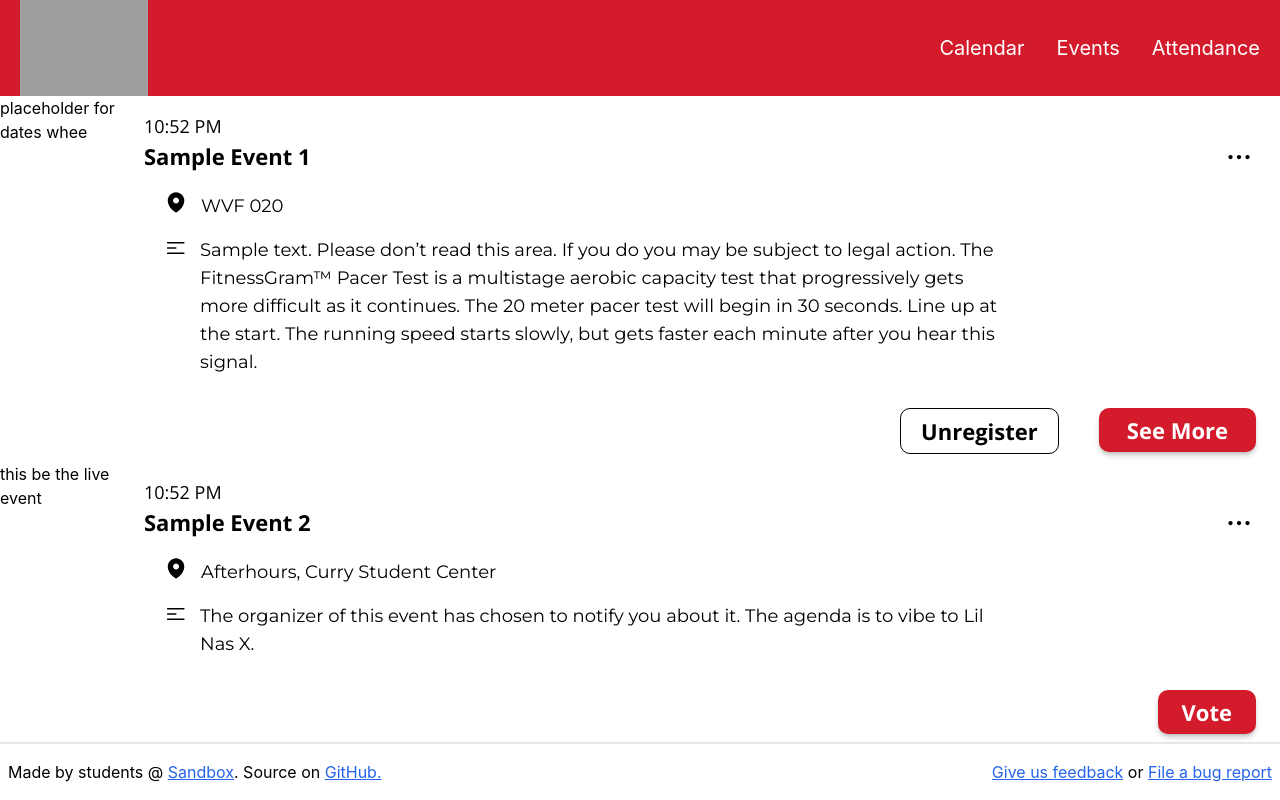
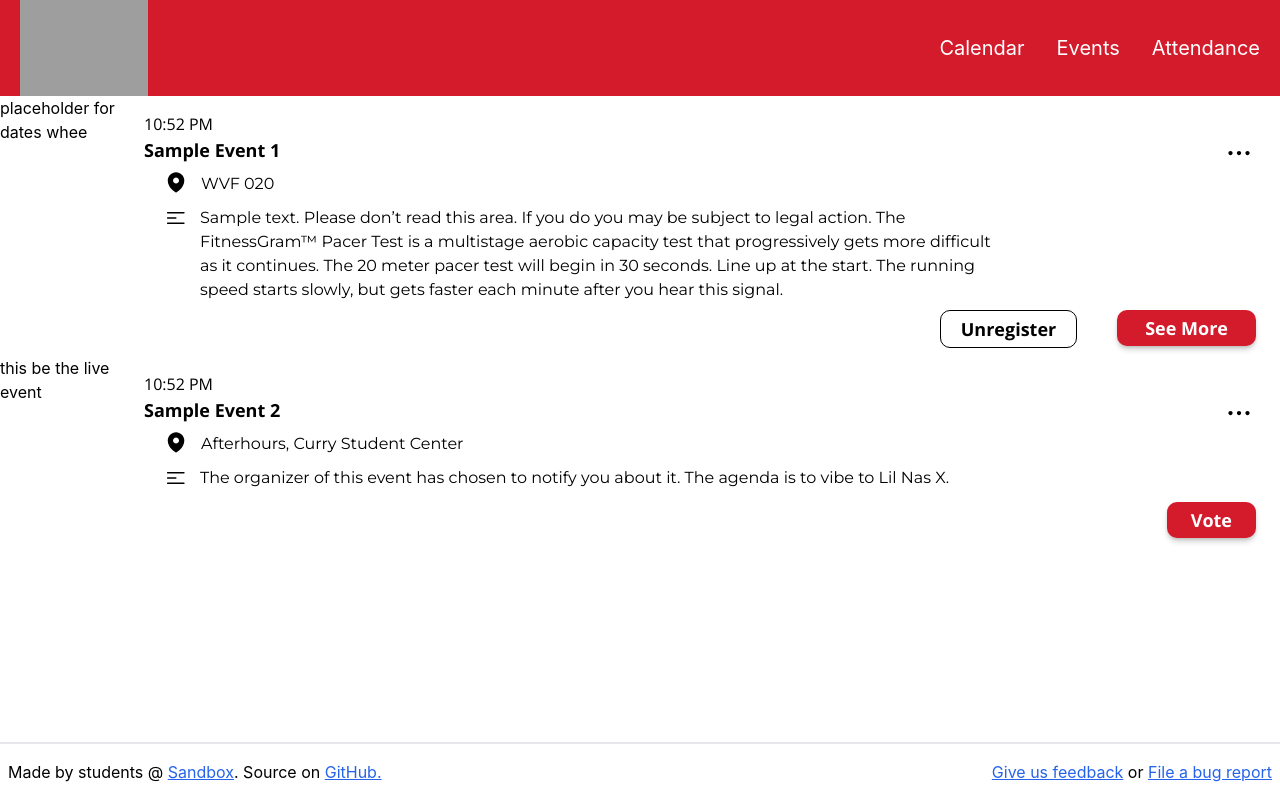
Before and after one commit to sandboxnu/sga-tooling, a React (Create React App) app: page / in a window 1280 px wide. Built offline with nearby package versions, Linux system fonts and the light colour scheme; grey boxes are pictures that could not be loaded.

Commit message:
shrink down event components on desktop

```diff
--- a/src/components/EventCard.tsx
+++ b/src/components/EventCard.tsx
@@ -41,11 +41,11 @@ const EventCard = ({
   return (
     <>
       <div className="pl-4 pt-4 pr-6 w-4/5 md:w-[90%]">
-        <span className="font-sans md:text-lg">
+        <span className="font-sans md:text-base">
           {startTimeString + (endTime ? " to " + endTimeString : "")}
         </span>
-        <div className="flex flex-row justify-between items-start mb-4">
-          <div className="not-italic font-bold text-2xl leading-8 font-sans break-words w-4/5 md:pr-64 md:text-[22px]">
+        <div className="flex flex-row justify-between items-start mb-4 md:mb-0">
+          <div className="not-italic font-bold text-2xl leading-8 font-sans break-words w-4/5 md:pr-64 md:text-lg">
             {name}
           </div>
           <img
@@ -54,15 +54,15 @@ const EventCard = ({
             aria-label="Open Event Card details"
           />
         </div>
-        <div className="flex flex-row items-start mb-4 md:ml-4">
+        <div className="flex flex-row items-start mb-4 md:ml-4 md:mb-2">
           <img src={PinSVG} alt="Pin svg" className="p-1 pt-0" />
-          <span className="text-body-mobile pl-2 pr-8 pt-0.5 font-montserrat break-words w-full md:pr-64 md:text-lg">
+          <span className="text-body-mobile pl-2 pr-8 pt-0.5 font-montserrat break-words w-full md:pr-64 md:text-base">
             {location}
           </span>
         </div>
-        <div className="flex flex-row items-start mb-6 md:ml-4">
+        <div className="flex flex-row items-start mb-6 md:ml-4 md:mb-0">
           <img src={TextIconSVG} alt="TextIcon svg" className="p-1 pt-0" />
-          <p className="text-body-mobile pl-2 pr-8 font-montserrat break-words w-full md:pr-64 md:text-lg">
+          <p className="text-body-mobile pl-2 pr-8 font-montserrat break-words w-full md:pr-64 md:text-base">
             {description}
           </p>
         </div>
--- a/src/styles.css
+++ b/src/styles.css
@@ -14,7 +14,7 @@
     }
 
     .button-base {
-        @apply flex flex-row justify-center items-center rounded h-fit not-italic font-bold text-xl font-sans py-1 md:text-[22px] md:rounded-[10px] md:py-2;
+        @apply flex flex-row justify-center items-center rounded h-fit not-italic font-bold text-xl font-sans py-1 md:text-lg md:rounded-[10px] md:py-1;
     }
 
     .button-base-red {
```
